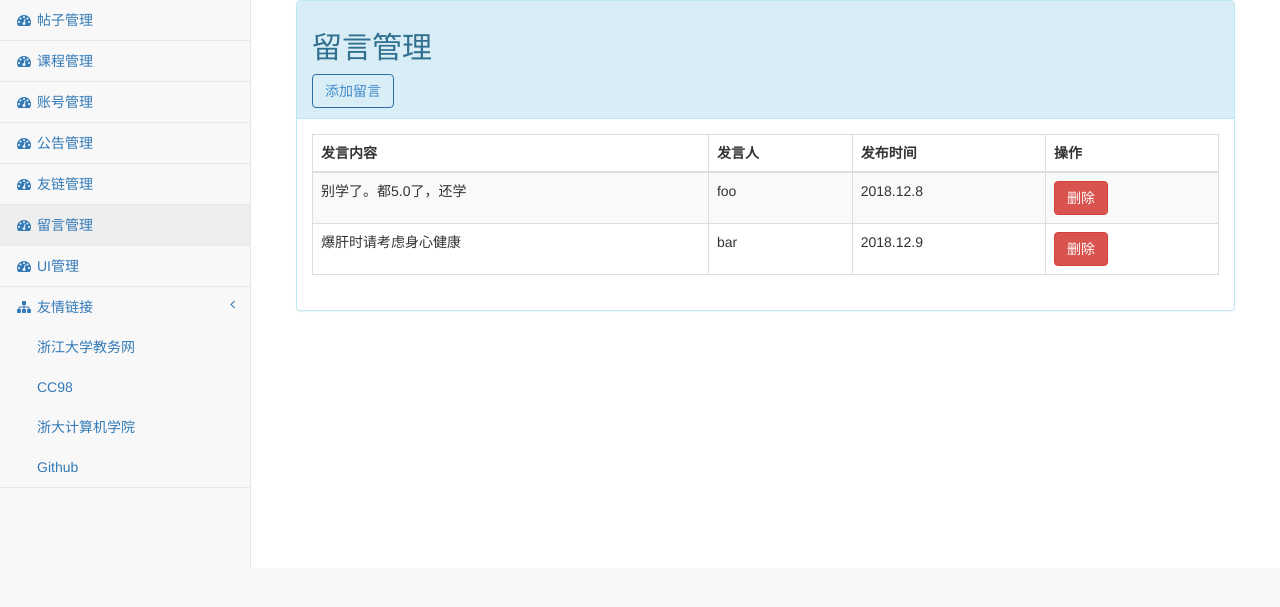
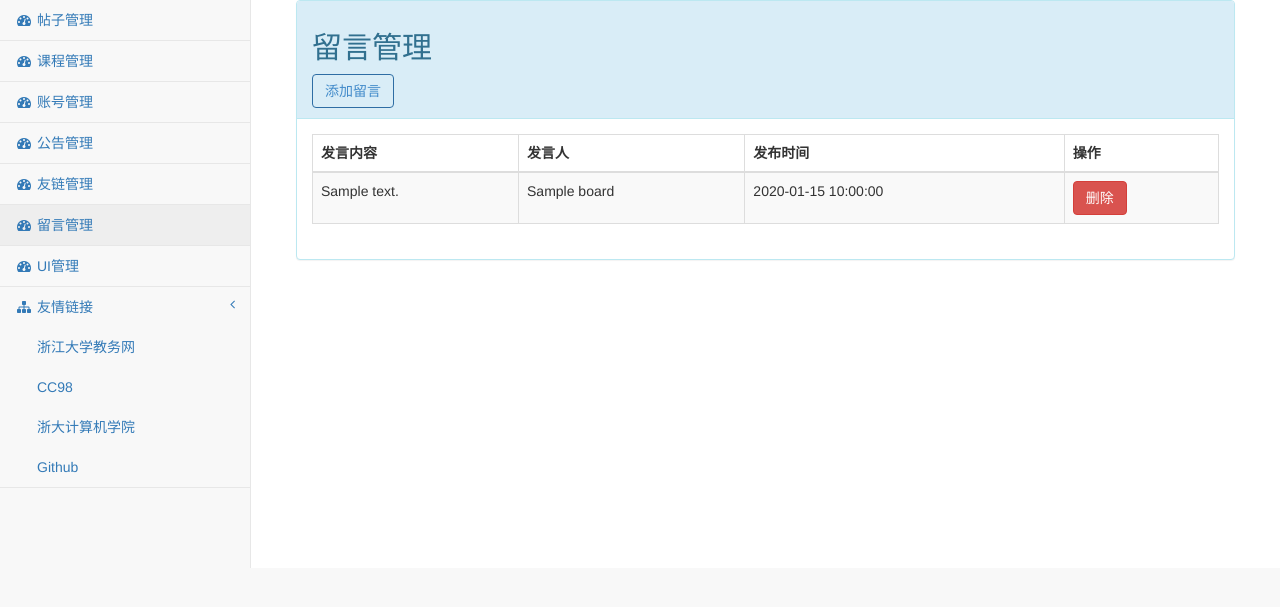
Before and after one commit to Elliotloststh/course_website, a PHP site: page /admin/message_management.php in a window 1280 px wide. Shown: the part 51-658 px from the top of the page. Run offline with PHP 8.4, Linux system fonts and the light colour scheme; tables that the repository leaves empty or names only in its code hold one stand-in row (values such as "Sample post"); some libraries are stand-ins or nearby versions.

Commit message:
完成admin mesage

```diff
--- a/admin/admin_delete.php
+++ b/admin/admin_delete.php
@@ -14,6 +14,9 @@ switch ($type){
         $table = "website_notice";
         $primaryKey = "notice_id";
         break;
+    case "message":
+        $table = "message_board";
+        $primaryKey = "message_id";
 
 }
 
--- a/admin/admin_insert.php
+++ b/admin/admin_insert.php
@@ -16,6 +16,12 @@ switch ($type){
         $content = $_POST["notice_content"];
         $sql = "insert into website_notice(content,pub_date) VALUES ('$content','$current_date')";
         break;
+    case "message":
+        $table = "message_board";
+        $content = $_POST["content"];
+        $name = $_POST["name"];
+        $sql = "insert into message_board(content,pub_date,name) VALUES ('$content','$current_date','$name')";
+        break;
 
 }
 
--- a/admin/message_management.php
+++ b/admin/message_management.php
@@ -331,7 +331,7 @@
             <div class="panel panel-info">
                 <div class="panel-heading">
                     <strong><h2>留言管理</h2></strong>
-                    <button type="button" class="btn btn-outline btn-primary text-right"> 添加留言 </button>
+                    <button type="button" class="btn btn-outline btn-primary text-right" data-toggle="modal" data-target="#message_addition" onclick="show_modal('message')"> 添加留言 </button>
 
                 </div>
 
@@ -351,22 +351,21 @@
                                     </tr>
                                     </thead>
                                     <tbody>
-                                    <tr>
-                                        <td>别学了。都5.0了，还学</td>
-                                        <td>foo</td>
-                                        <td>2018.12.8</td>
-                                        <td>
-                                            <button class="btn btn-danger" type="button">删除</button>
-                                        </td>
-                                    </tr>
-                                    <tr>
-                                        <td>爆肝时请考虑身心健康</td>
-                                        <td>bar</td>
-                                        <td>2018.12.9</td>
-                                        <td>
-                                            <button class="btn btn-danger" type="button">删除</button>
-                                        </td>
-                                    </tr>
+                                    <?php include "../common/mysql_connect.php";
+
+                                    $sql = "select * from message_board";
+                                    $result = mysqli_query($conn, $sql);
+                                    while ($arr = @mysqli_fetch_row($result)) {
+
+                                        echo "<tr>";
+                                        echo "<td> $arr[1]</td>";
+                                        echo "<td> $arr[3]</td>";
+                                        echo "<td> $arr[2]</td>";
+                                        echo "<td><button class=\"btn btn-danger\" type=\"button\" onclick=\"admin_delete($arr[0],'message')\">删除</button></td>";
+                                        echo "</tr>";
+
+                                    }
+                                    ?>
 
 
                                     </tbody>
@@ -382,8 +381,28 @@
     <!-- /.row -->
 </div>
 <!-- /#page-wrapper -->
+
+<!-- modal -->
+<div class="modal fade" id="message_addition" tabindex="-1" role="dialog" aria-labelledby="myModalLabel" aria-hidden="true">
+    <div class="modal-dialog">
+        <div class="modal-content">
+            <div class="modal-header">
+                <button type="button" class="close" data-dismiss="modal" aria-hidden="true">&times;</button>
+                <h4 class="modal-title" id="myModalLabel">添加界面</h4>
+            </div>
+            <div class="modal-body" id="add_message">
+            </div>
+            <div class="modal-footer">
+                <button type="button" class="btn btn-default" data-dismiss="modal">关闭</button>
+                <button type="button" class="btn btn-primary " onclick="pack_add('message')">保存</button>
+            </div>
+        </div><!-- /.modal-content -->
+    </div><!-- /.modal -->
 </div>
-<!-- /#wrapper -->
+
+
+</body>
+<script src="../js/admin_operation.js"></script>
 
 <!-- jQuery -->
 <script src="../vendor/jquery/jquery.min.js"></script>
@@ -401,7 +420,4 @@
 
 <!-- Custom Theme JavaScript -->
 <script src="../dist/js/sb-admin-2.js"></script>
-
-</body>
-
 </html>
--- a/js/admin_operation.js
+++ b/js/admin_operation.js
@@ -19,8 +19,8 @@ function admin_insert(info) {
         }
     })
 }
-function admin_delete(arg) {
-    var id = arg.toString();
+function admin_delete(id,type) {
+    // var id = id.toString();
     if(confirm("确认删除吗？") === true){
         $.ajax({
                 type:"post",
@@ -28,8 +28,8 @@ function admin_delete(arg) {
                 async:true,
                 data:
                     {
-                        type:"notice",
-                        id:id
+                        type:type.toString(),
+                        id:id.toString()
                     },
                 dataType:"text",
                 success:function (code) {
@@ -54,10 +54,13 @@ function show_modal(arg) {
     var modal_content;
     switch (type){
         case "notice":
-            modal_content ="内容：<input type='text' id ='notice_content'><br>"
+            modal_content ="内容：<input type='text' id ='notice_content'><br>";
+            $("#add_notice").html(modal_content);
             break;
+        case "message":
+            modal_content ="内容：<input type='text' id ='content'><br>发言人：<input type='text' id ='name'><br>";
+            $("#add_message").html(modal_content);
     }
-    $("#add_notice").html(modal_content);
 
 }
 
@@ -71,6 +74,13 @@ function pack_add(arg) {
                 type:"notice",
                 notice_content:$("#notice_content").val()};
             break;
+        case "message":
+            info={
+                type:"message",
+                content:$("#content").val(),
+                name:$("#name").val()
+            };
+            break;
     }
     console.log(info);
     admin_insert(info);
--- a/student/gerenjianjie_stu.php
+++ b/student/gerenjianjie_stu.php
@@ -18,7 +18,7 @@ while($row = mysqli_fetch_assoc($result))
     $intro = $row['introduction'];
 }
 
-if(isset($_POST['phone']) || isset($_POST['mail']) || isset($_POST['intro']))
+if(isset($_POST['phone']) || iss    et($_POST['mail']) || isset($_POST['intro']))
 {
     $phone = ($_POST['phone'] == '') ? $phone : $_POST['phone'];
     @$mail = ($_POST['mail'] == '') ? $mail : $_POST['mail'];
```
